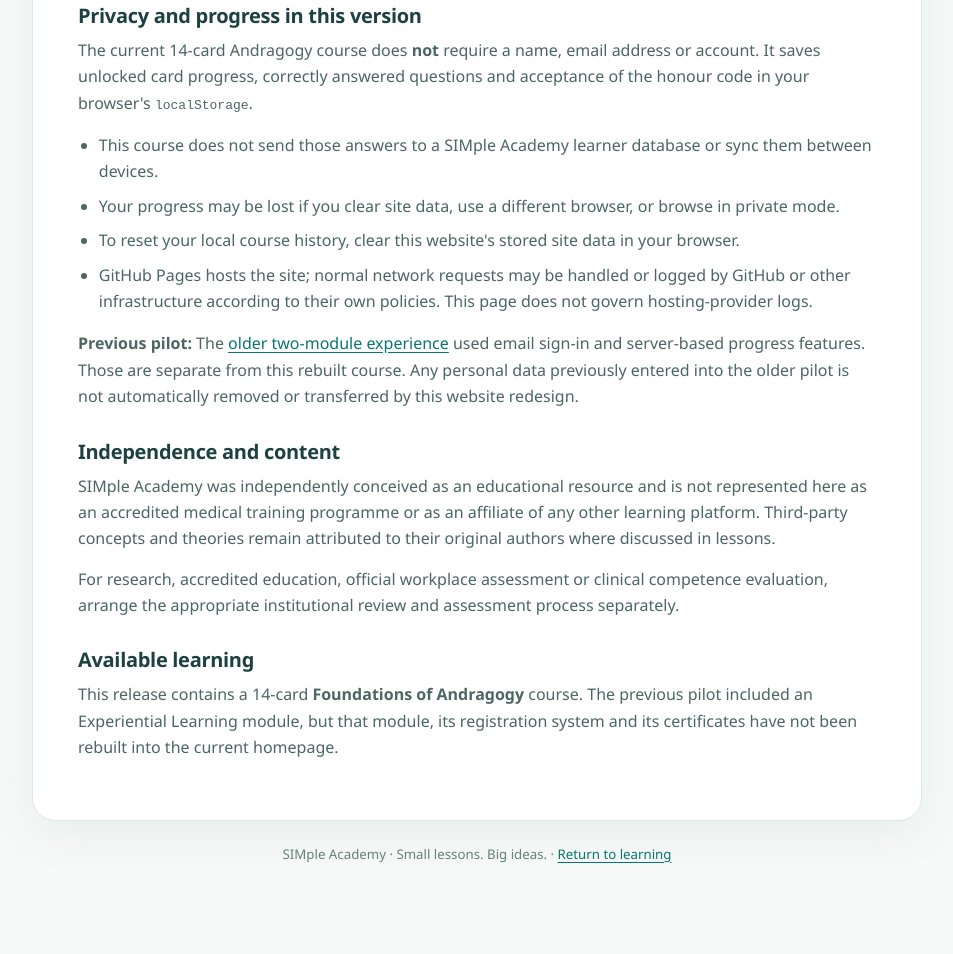
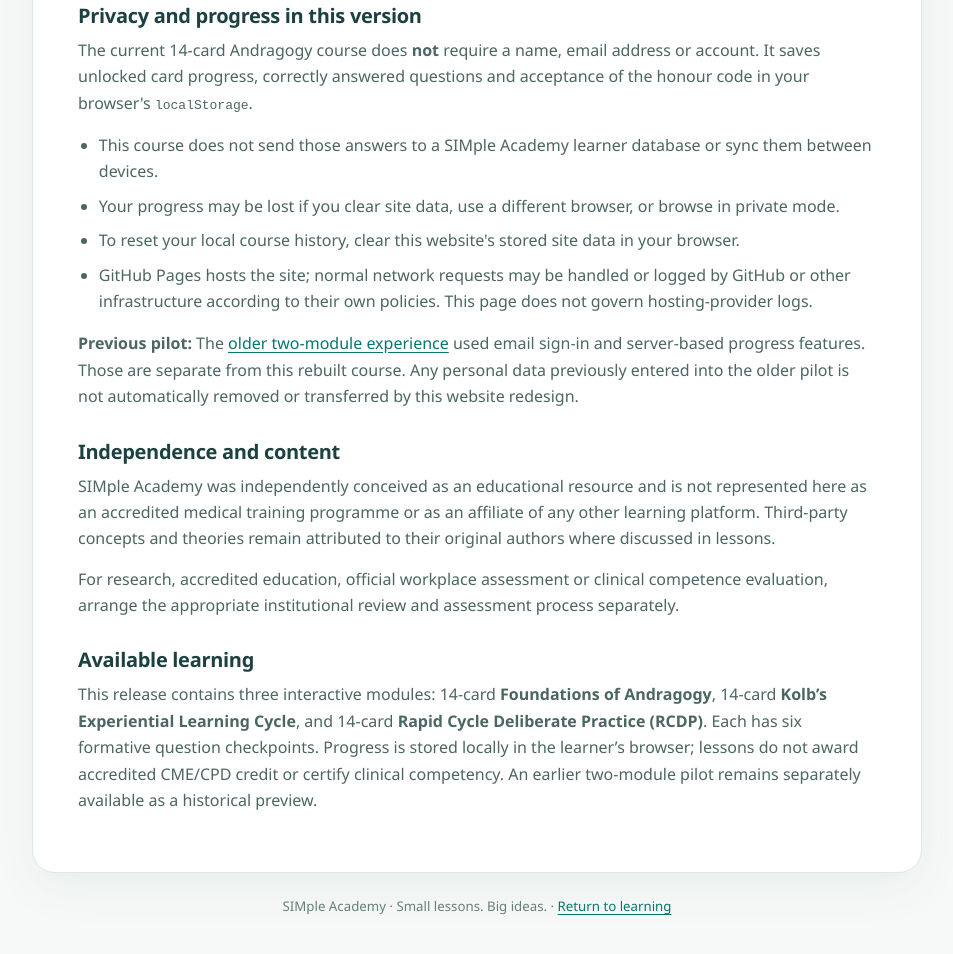
Before and after one commit to seran50raj-boop/Simple-academy, a plain HTML site: page site-info.html in a window 1280 px wide. Shown: the part 762-1716 px from the top of the page, without its empty margins (163-1116 px from the left). Drawn offline with Linux system fonts and the light colour scheme.

Commit message:
Connect site-info.html to three-module Academy release

```diff
--- a/site-info.html
+++ b/site-info.html
@@ -49,7 +49,7 @@ footer{text-align:center;font-size:.83rem;margin-top:23px;color:#66807a}
 <p>SIMple Academy was independently conceived as an educational resource and is not represented here as an accredited medical training programme or as an affiliate of any other learning platform. Third-party concepts and theories remain attributed to their original authors where discussed in lessons.</p>
 <p>For research, accredited education, official workplace assessment or clinical competence evaluation, arrange the appropriate institutional review and assessment process separately.</p></section>
 <section aria-labelledby="availability-heading"><h2 id="availability-heading">Available learning</h2>
-<p>This release contains a 14-card <strong>Foundations of Andragogy</strong> course. The previous pilot included an Experiential Learning module, but that module, its registration system and its certificates have not been rebuilt into the current homepage.</p></section>
+<p>This release contains three interactive modules: 14-card <strong>Foundations of Andragogy</strong>, 14-card <strong>Kolb’s Experiential Learning Cycle</strong>, and 14-card <strong>Rapid Cycle Deliberate Practice (RCDP)</strong>. Each has six formative question checkpoints. Progress is stored locally in the learner’s browser; lessons do not award accredited CME/CPD credit or certify clinical competency. An earlier two-module pilot remains separately available as a historical preview.</p></section>
 </article>
 <footer>SIMple Academy · Small lessons. Big ideas. · <a href="./">Return to learning</a></footer>
 </main>
```
